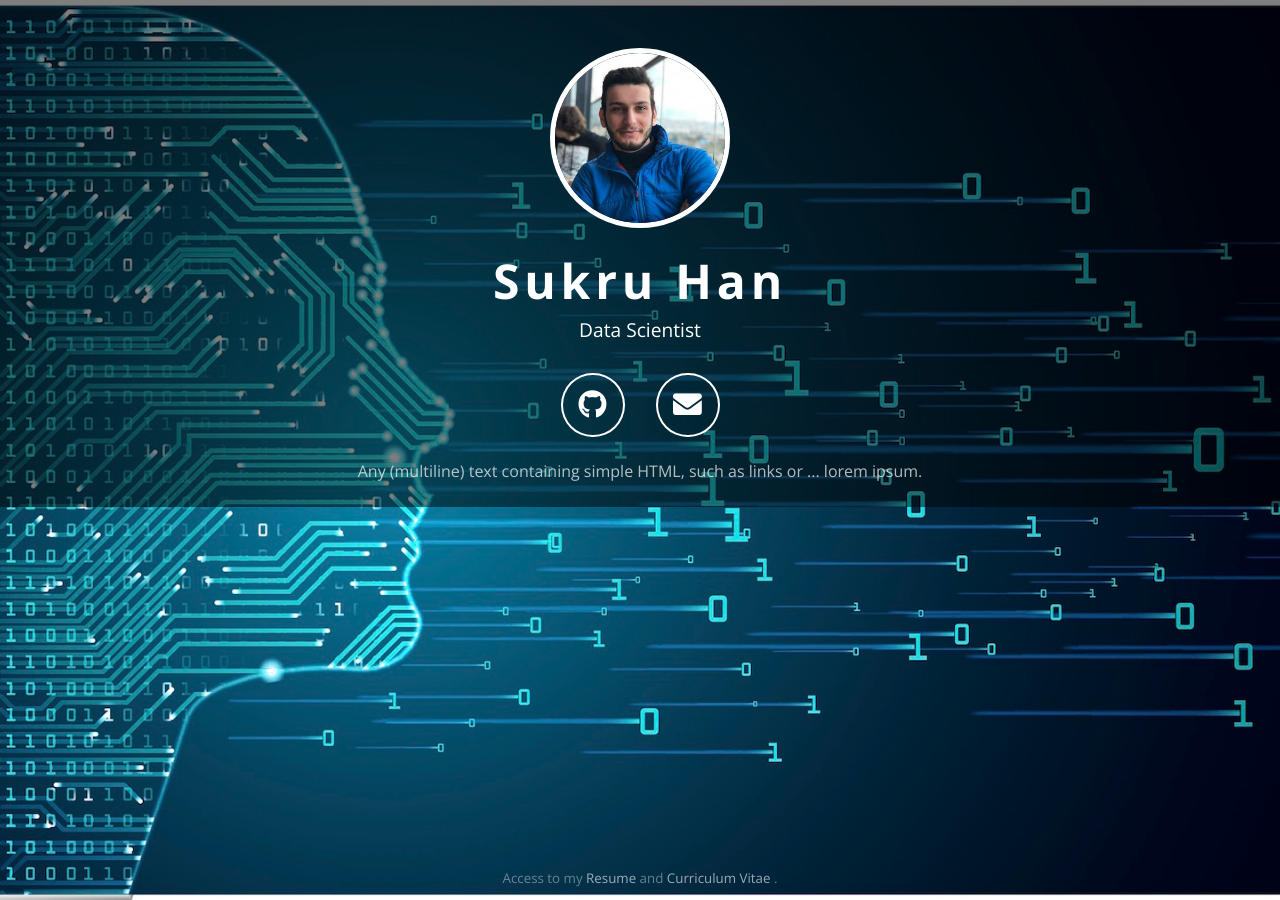
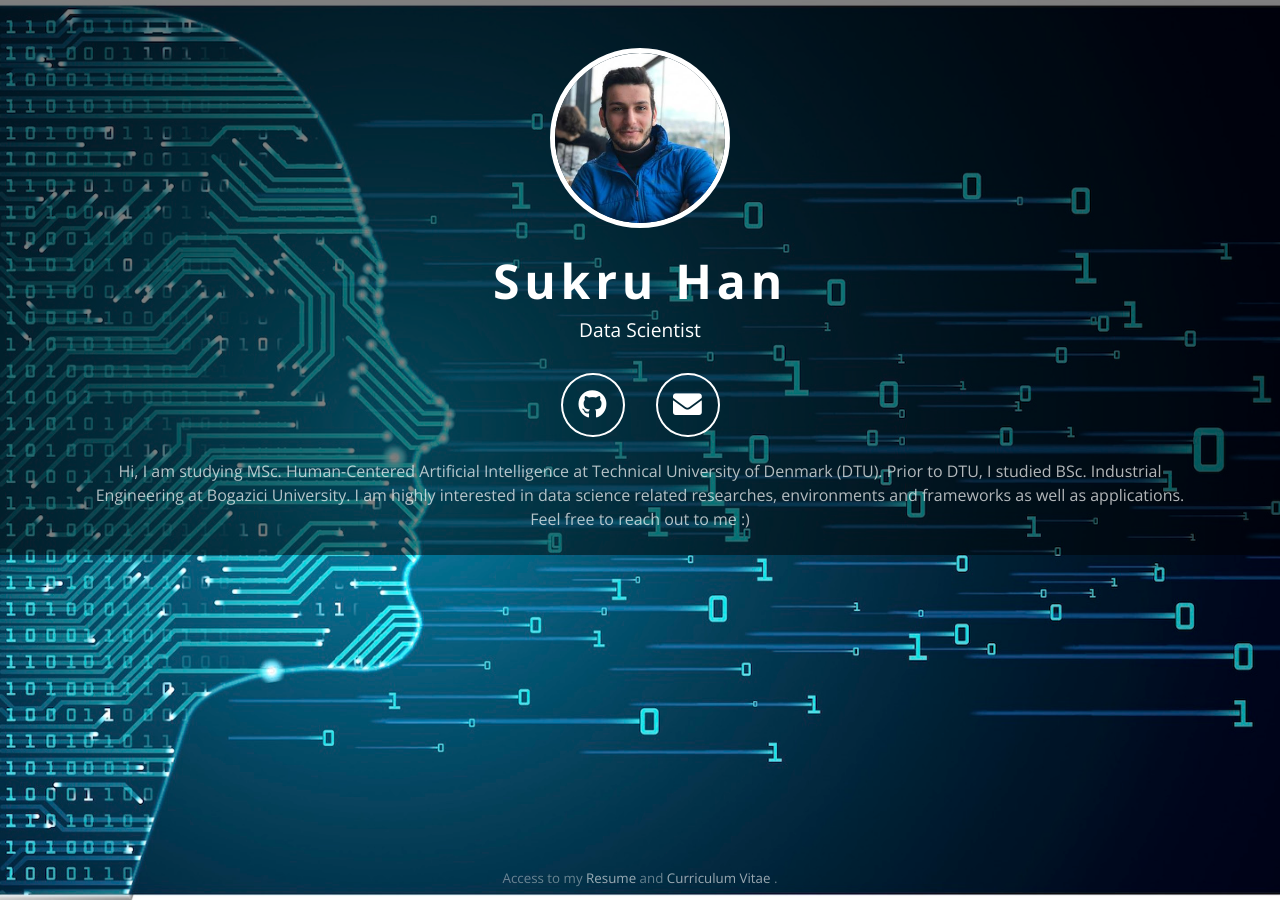
Before and after one commit to SukruHan/SukruHan.github.io, a Jekyll site: the page built from index.html, in a window 1280 px wide. Built offline with Jekyll 4.4.1, drawn with Linux system fonts in a browser that asks for light colours; nearby versions of some CDN libraries; comment, search, counter and statistics services are not loaded.

Commit message:
Update - Personal Website

```diff
--- a/_config.yml
+++ b/_config.yml
@@ -28,13 +28,12 @@ robots:
     crawl: index,follow
 
 # website address when deployed, also given as canonical link
-url: https://sukruhan.github.io/
-
+url: https://github.com/SukruHan/SukruHan.github.io/
 # The 'baseurl' is prepended to all website-internal links.
 # 'baseurl' will often be '', but for a project page on gh-pages, it needs to be the project name.
 # If not empty, be careful to keep the leading slash, and don't add a slash at the end.
 #baseurl: ''
-baseurl: '/sukruhan.github.io'
+baseurl: '/SukruHan.github.io'
 
 # Enable Google Analytics. Leave empty (just "ga:" with subitems commented out) to disable.
 # In order to comply with EU cookie law, enable 'cookieconsent' to show a little popup asking users to acknowledge the GA cookies.
@@ -77,7 +76,7 @@ links:
 # Extra HTML which will be displayed below the links. Keep it short. Leave empty to disable.
 #extra_html:
 extra_html: >
-    Any (multiline) text containing simple HTML,
-    such as links or ... lorem ipsum.
+    Hi, I am studying MSc. Human-Centered Artificial Intelligence at Technical University of Denmark (DTU).
+    Prior to DTU, I studied BSc. Industrial Engineering at Bogazici University. I am highly interested in data science related researches, environments and frameworks as well as applications. Feel free to reach out to me :)
 
 #EOF
--- a/index.html
+++ b/index.html
@@ -99,8 +99,8 @@ permalink: /
 </div>
 
 <footer><div class="container"><div class="row">
-    <div class="col text-center">Access to my <a href="https://github.com/SukruHan/SukruHan.github.io/ResumeCV/Resume_Sukru_Han_Sahin">Resume</a>
-    and <a href="https://github.com/SukruHan/SukruHan.github.io/ResumeCV/CV_Sukru_Han_Sahin">Curriculum Vitae</a>  .</div>
+    <div class="col text-center">Access to my <a href="https://github.com/SukruHan/SukruHan.github.io/blob/main/ResumeCV/Resume_Sukru_Han_Sahin.pdf">Resume</a>
+    and <a href="https://github.com/SukruHan/SukruHan.github.io/blob/main/ResumeCV/CV_Sukru_Han_Sahin.pdf">Curriculum Vitae</a>  .</div>
 </div></div></footer>
 
 </body>
```
